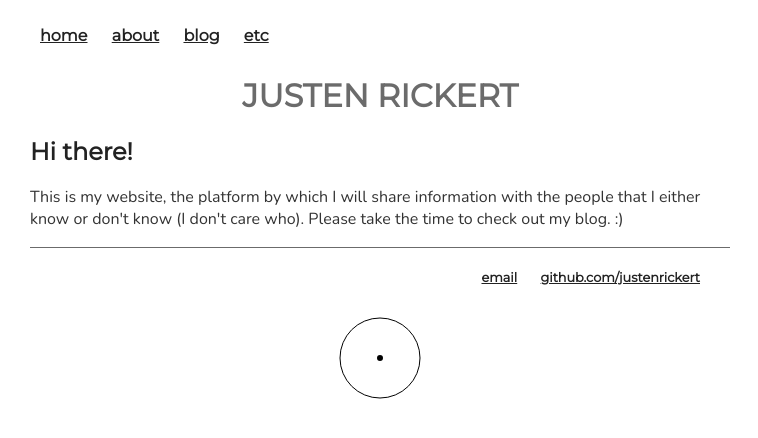
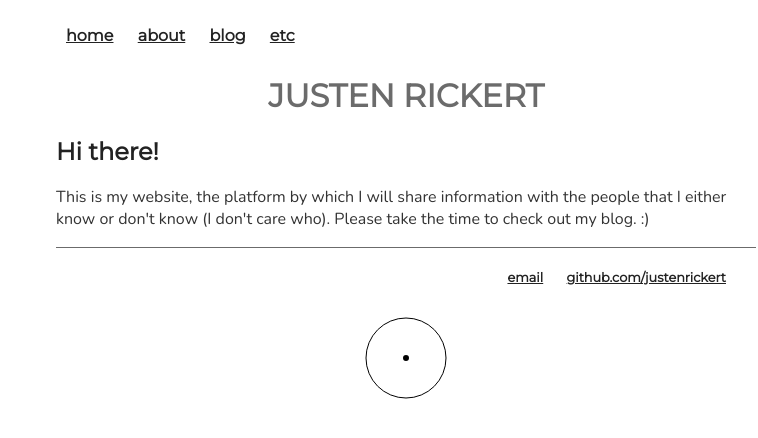
Before and after one commit to JustenRickert/justenrickert-old-user-page, a Jekyll site: the page built from index.html, in a window 1280 px wide. Shown: the top 438 px of the page, without its empty margins (0-758 px from the left). Built offline with Jekyll 4.4.1, drawn with Linux system fonts in a browser that asks for light colours; nearby versions of some CDN libraries.

Commit message:
testing padding

```diff
--- a/css/main.css
+++ b/css/main.css
@@ -17,9 +17,10 @@ img {
 
 body {
     max-width: 700px;
-    margin-left: 0px;
+    /* margin-left: 0px; */
     width: 85%;
-    padding-left: 30px;
+    padding-left: 48px;
+    padding-right: 24px;
     padding-top: 0px
 }
 
```
